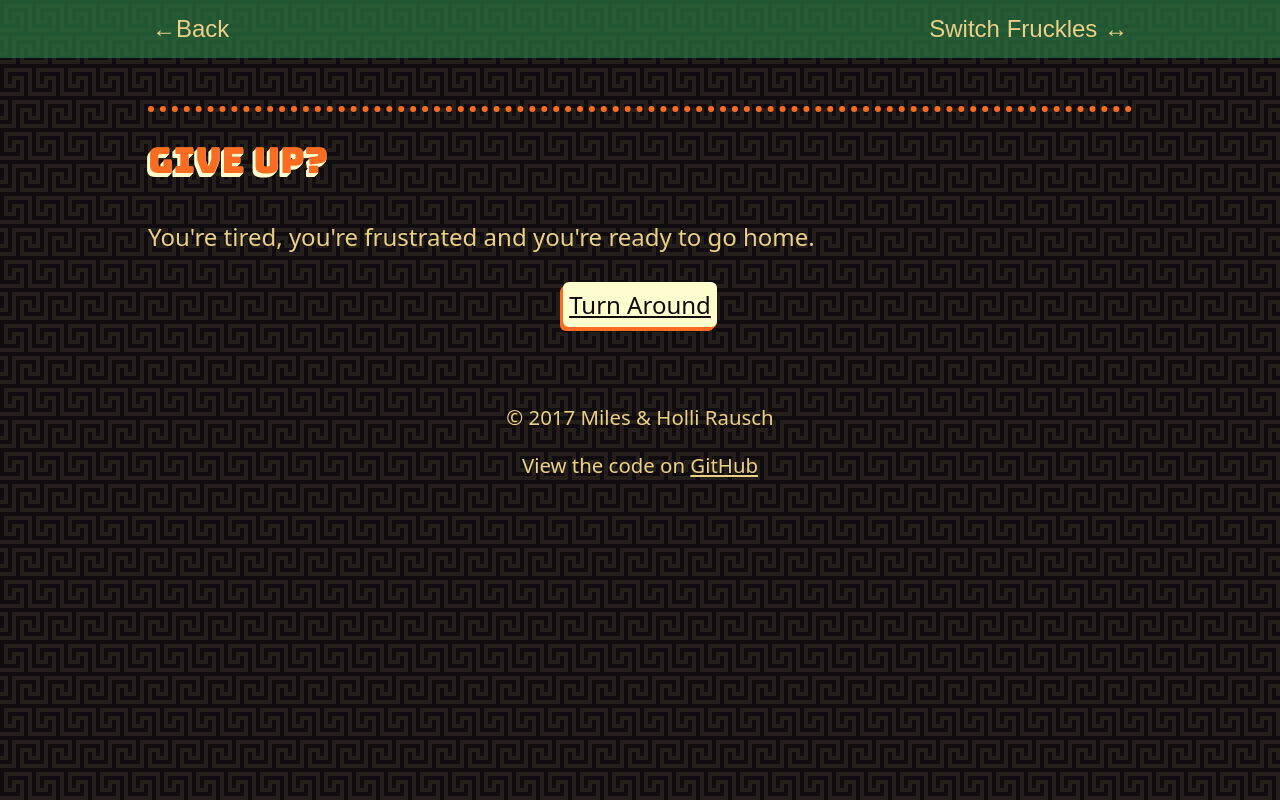
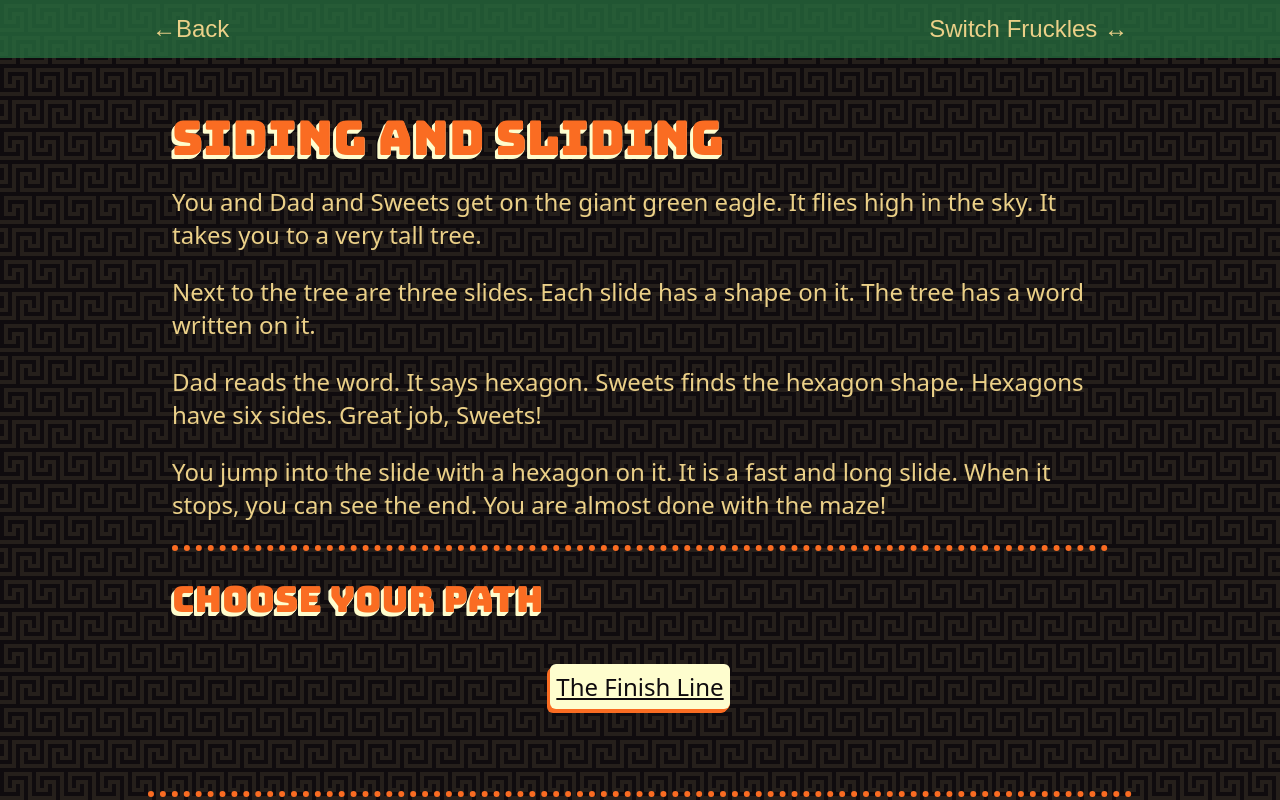
Before and after one commit to awayken/2017-christmas-card, a Nuxt app: page /siding-and-sliding in a window 1280 px wide. Shown: the top 800 px of the page. Built offline with nearby package versions, Linux system fonts and the light colour scheme.

Commit message:
Add "Siding and Sliding"

```diff
--- a/pages/ice-ice-baby.vue
+++ b/pages/ice-ice-baby.vue
@@ -22,7 +22,7 @@
           <nuxt-link to="/letters-where-your-mouth-is" class="chooser__choice chooser__choice-target">
             Ride the Green Bison
           </nuxt-link>
-          <nuxt-link to="/giant-green-eagle" class="chooser__choice chooser__choice-target">
+          <nuxt-link to="/siding-and-sliding" class="chooser__choice chooser__choice-target">
             Ride the Giant Green Eagle
           </nuxt-link>
         </nav>
--- /dev/null
+++ b/pages/siding-and-sliding.vue
@@ -0,0 +1,46 @@
+<template>
+  <section class="container">
+    <story title="Siding and Sliding">
+      <div v-if="$store.state.readingLevel === 'old'">
+        <p>You bound across the snow and leap onto the giant green eagle's back. Dad and Sweets are close behind. The eagle flaps its mighty wings and lifts off the ground. It flies straight up and above the clouds. The wind is fierce and cold, and below is a floor of dark grey clouds. The eagle banks to the left, and you see why. Ahead of you is the jagged, brown top of an ancient tree poking a hole through the cloud cover.</p>
+        <p>The eagle lands on one of the branches. It shimmies, and the three of you fall out of the saddle and onto another one of the branches. Then the eagle flies away.</p>
+        <p>"Now what do we do?" Dad asks. He and Sweets find ways to be upright in the crook of the old tree. You see three slides that poke out of the clouds right next to the tree. You can't see where they lead, but they have shapes on the sides of them. One shape has four sides, one has five sides and one has six sides.</p>
+        <p>Sweets notices the shapes, too. She notices something else, too. On the tree is written a word. Sweets points to the word. "Dad, what does that says?"</p>
+        <p>"It says "hexagon"," says Dad.</p>
+        <p>"Oh! I know what a hexagon is. I learned about shapes this year in Pre-K. A hexagon has six sides. We should go down the slide that has the shape with six sides."</p>
+        <p>"Works for me," Dad says. Sweet is right about hexagons. Good job, Sweets! "After you, Fruckles?"</p>
+        <p>You jump off the tree branch and into the mouth of the slide. You rocket downward, snaking left and right and looping over yourself until you finally spill out of the end and onto a stone path. You shake off the dust and look down the path. You can hear a crowd cheering. You spring ahead. You know the finish line is close, and you can't wait to be done.</p>
+      </div>
+      <div v-else>
+        <p>You and Dad and Sweets get on the giant green eagle. It flies high in the sky. It takes you to a very tall tree.</p>
+        <p>Next to the tree are three slides. Each slide has a shape on it. The tree has a word written on it.</p>
+        <p>Dad reads the word. It says hexagon. Sweets finds the hexagon shape. Hexagons have six sides. Great job, Sweets!</p>
+        <p>You jump into the slide with a hexagon on it. It is a fast and long slide. When it stops, you can see the end. You are almost done with the maze!</p>
+      </div>
+
+      <Chooser title="Choose Your Path">
+        <nav slot="choices" class="chooser__choices">
+          <nuxt-link to="/the-finish-line" class="chooser__choice chooser__choice-target">
+            The Finish Line
+          </nuxt-link>
+        </nav>
+      </Chooser>
+    </story>
+  </section>
+</template>
+
+<script>
+  import Story from '~/components/Story.vue'
+  import Chooser from '~/components/Chooser.vue'
+
+  export default {
+    components: {
+      Story,
+      Chooser
+    }
+  }
+</script>
+
+<style scoped>
+  /* Special page styling */
+</style>
```
Also changed, not shown: 1 other file (tests, documents, lock files or other folders).
